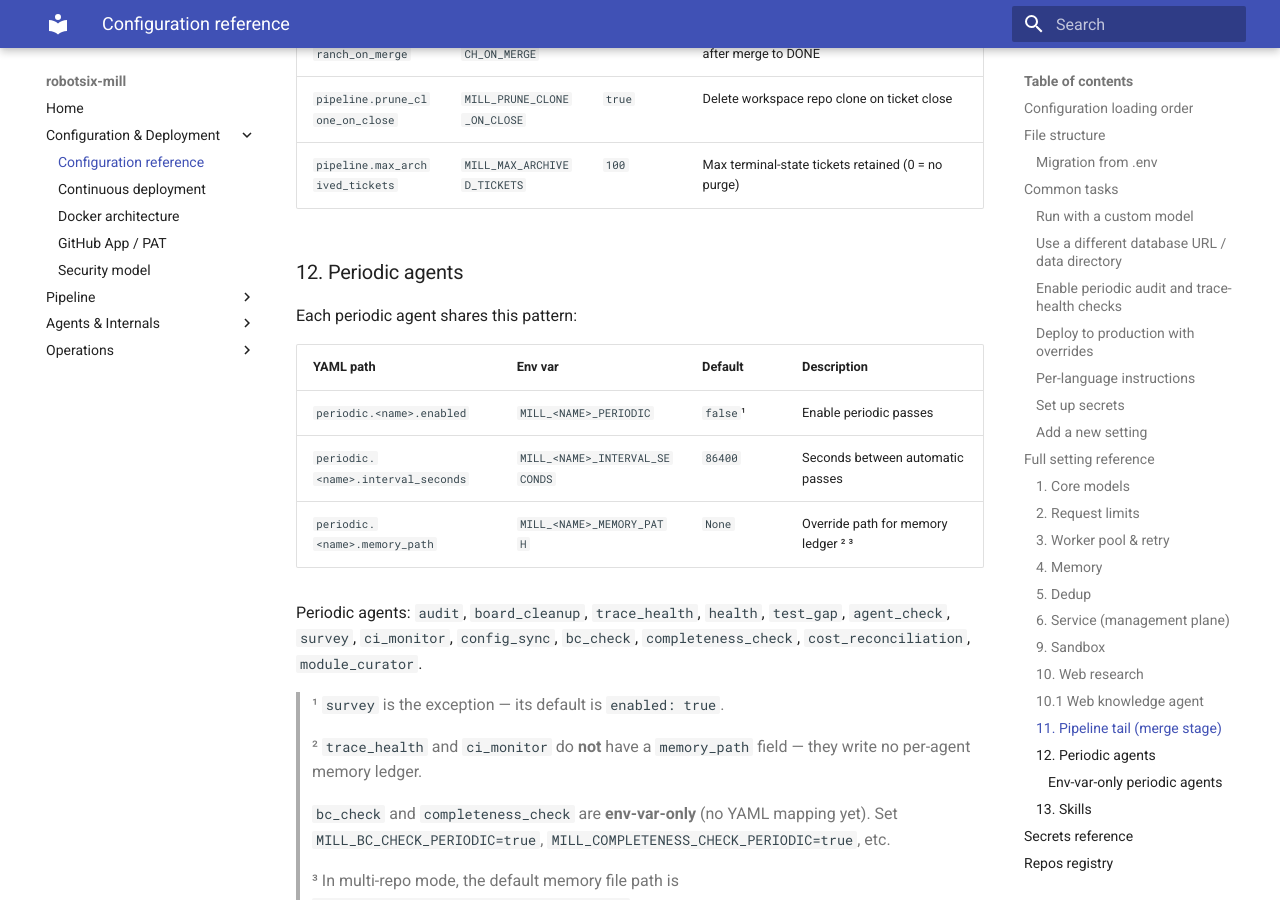
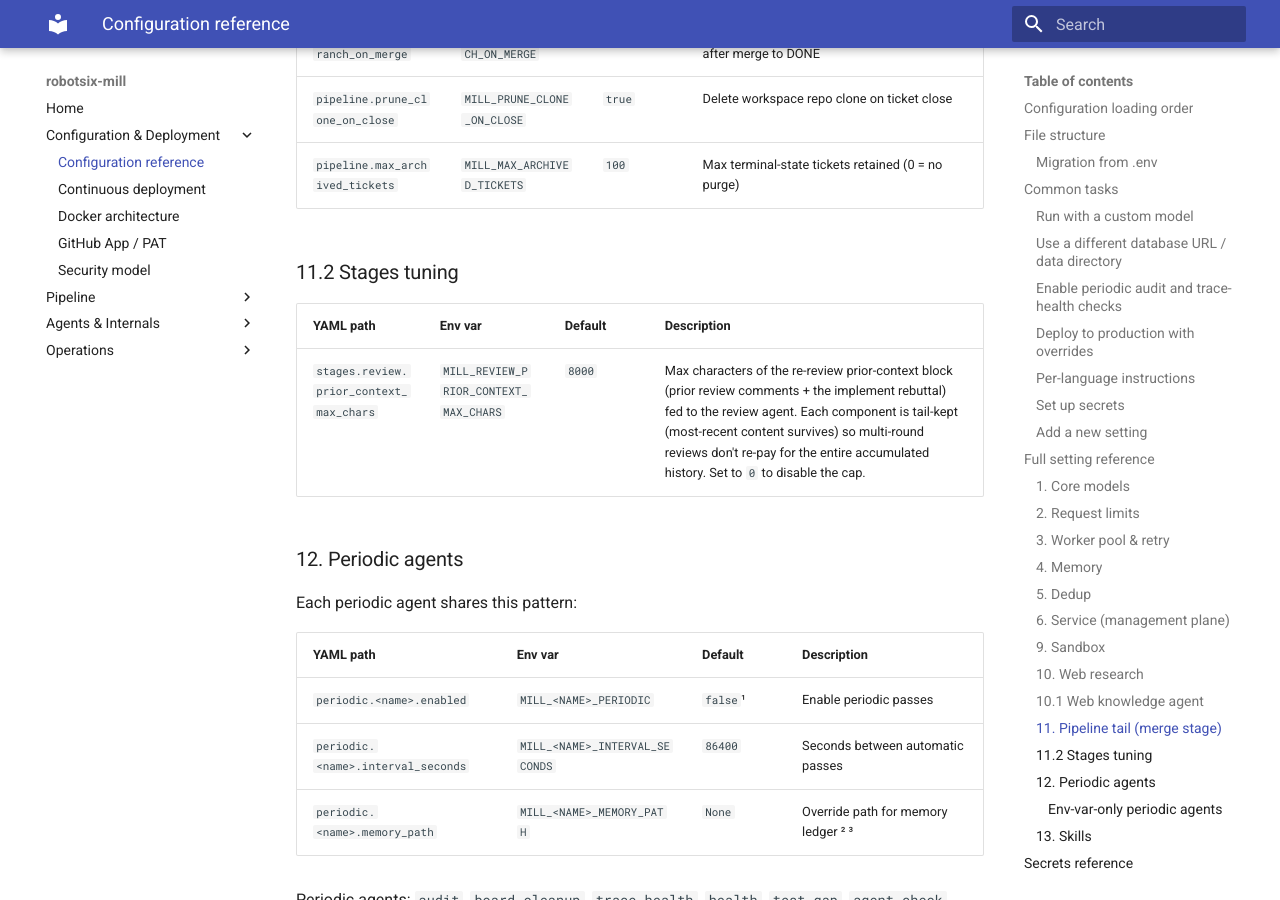
Before and after one commit to damien-robotsix/robotsix-mill, an MkDocs documentation site: the page built from docs/configuration.md, in a window 1280 px wide and 900 px high, scrolled down 14574 px. Built offline with MkDocs 1.6.1 and Material for MkDocs 9.7.7, drawn with Linux system fonts in a browser that asks for light colours.

Commit message:
mill(docs): trace-review: optimization — The review agent spends 111,071 input tokens and 8,741 output tokens on a single Haiku cal (20260607T133132Z-trace-review-optimization-the-review-age-db70)

```diff
--- a/docs/configuration.md
+++ b/docs/configuration.md
@@ -387,6 +387,12 @@ Every setting below shows:
 | `pipeline.prune_clone_on_close` | `MILL_PRUNE_CLONE_ON_CLOSE` | `true` | Delete workspace repo clone on ticket close |
 | `pipeline.max_archived_tickets` | `MILL_MAX_ARCHIVED_TICKETS` | `100` | Max terminal-state tickets retained (0 = no purge) |
 
+### 11.2 Stages tuning
+
+| YAML path | Env var | Default | Description |
+|-----------|---------|---------|-------------|
+| `stages.review.prior_context_max_chars` | `MILL_REVIEW_PRIOR_CONTEXT_MAX_CHARS` | `8000` | Max characters of the re-review prior-context block (prior review comments + the implement rebuttal) fed to the review agent. Each component is tail-kept (most-recent content survives) so multi-round reviews don't re-pay for the entire accumulated history. Set to `0` to disable the cap. |
+
 ### 12. Periodic agents
 
 Each periodic agent shares this pattern:
```
